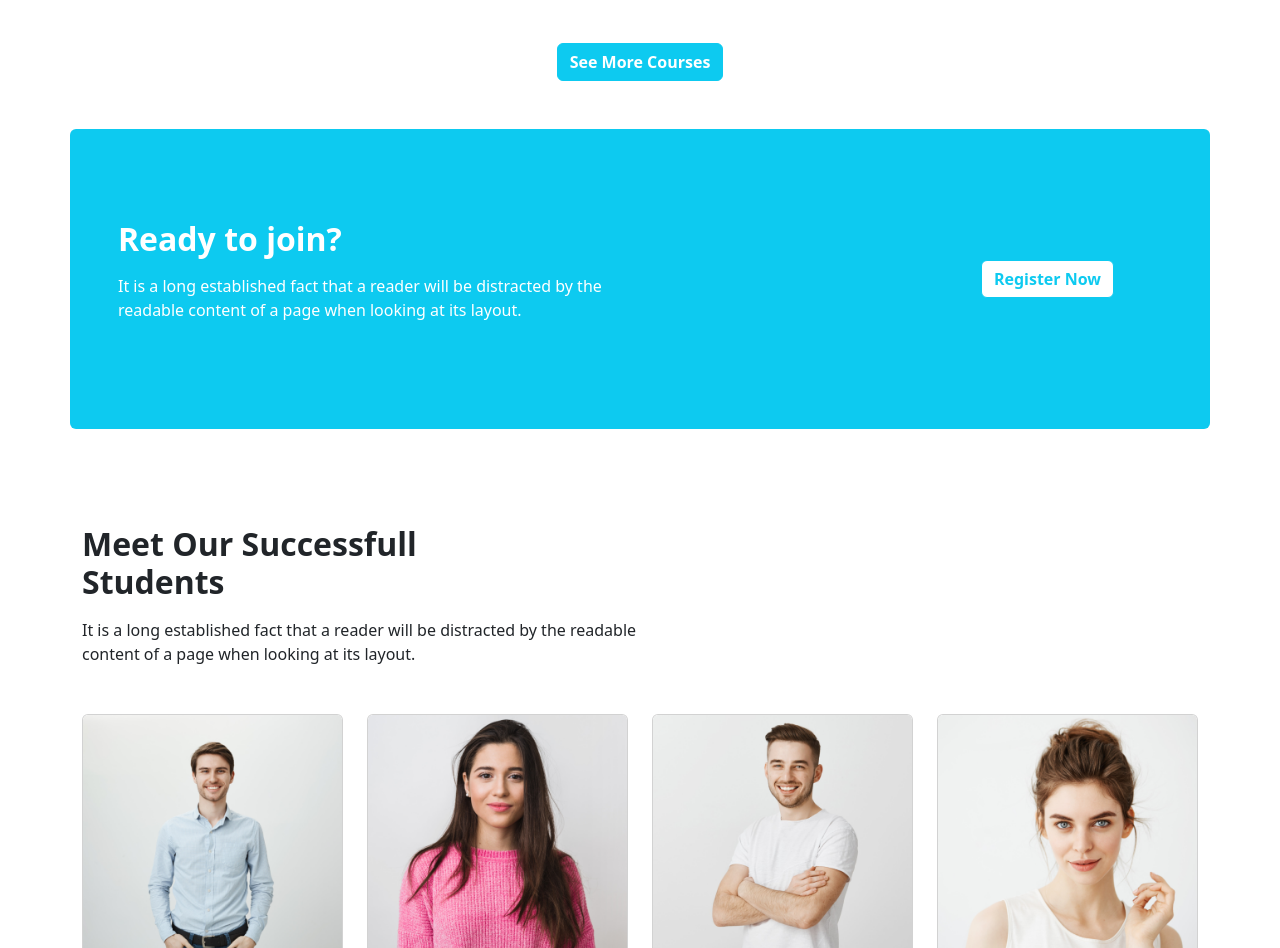
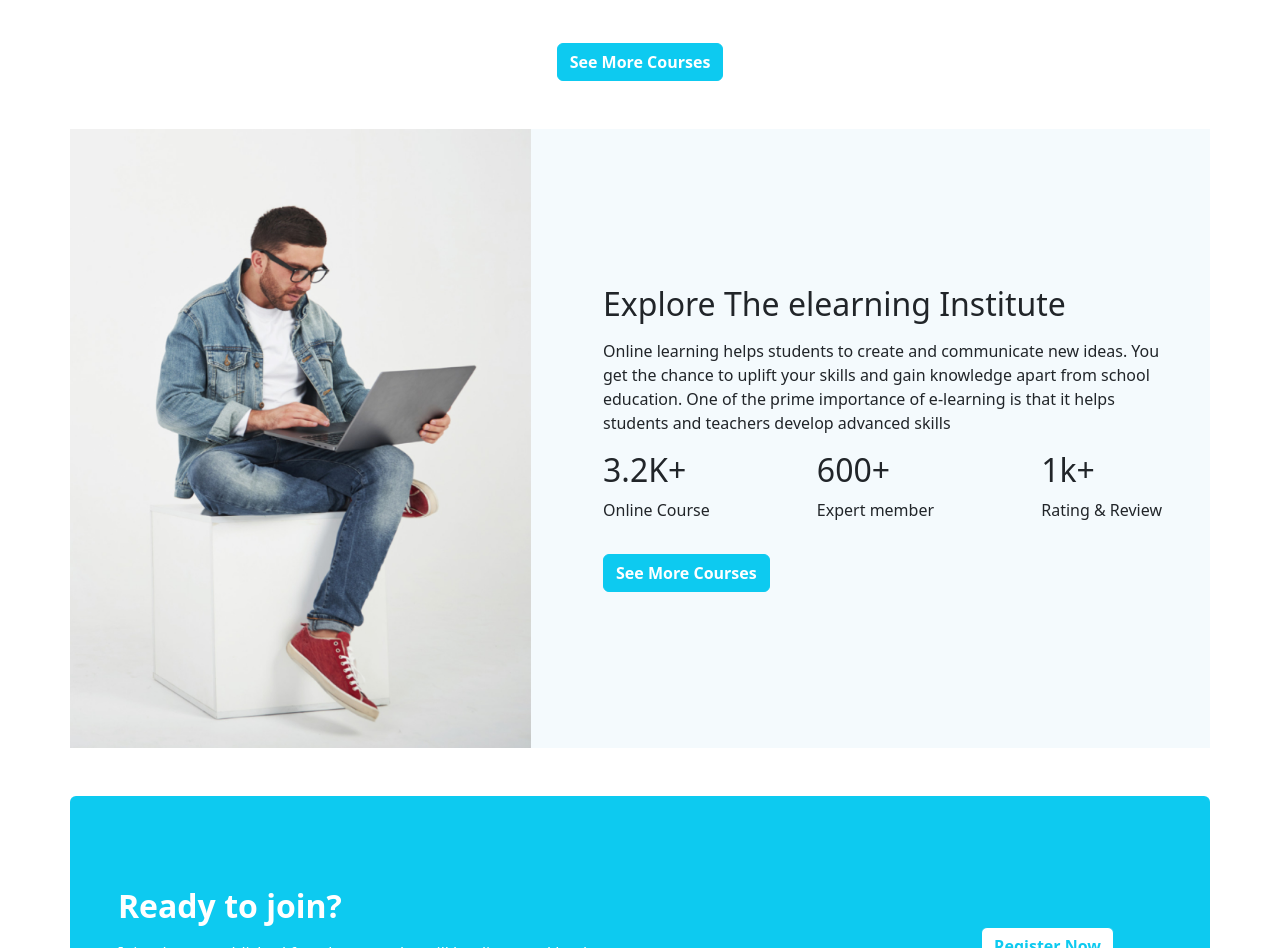
Before and after one commit to Ishrak-Imtiaz/course-station, a plain HTML site: page index.html in a window 1280 px wide. Shown: the part 1500-2448 px from the top of the page. Drawn offline with nearby package versions, Linux system fonts and the light colour scheme.

Commit message:
elearning added

```diff
--- a/index.html
+++ b/index.html
@@ -210,24 +210,41 @@
         </section>
         <!-- courses end  -->
         <!-- explore elearning start  -->
-        <!-- <section class="container my-5 border">
+
+        <section style="background-color:#F4FAFD ;" class="container my-5 px-0">
             <div class="row d-flex align-items-center">
-                <div class="col-5">
+                <div class="col-lg-5">
                     <img class="img-fluid" src="./images/working.png" alt="">
                 </div>
-                <div class="col-7">
-                    <h2>Explore The elearning Institute</h2>
-                    <p>There are many variations of passages of Lorem Ipsum available, but the majority have suffered
-                        alteration in some form, by injected humour, or randomised words which don't look even slightly
-                        believable. If you are going to use a passage of Lorem Ipsum, you need to be sure.
-
-                        Anything embarrassing hidden in the middle of text. All the Lorem Ipsum generators on the
-                        Internet
-                        tend to repeat predefined.</p>
-                    <button type="button" class="btn btn-info text-white fw-semibold">See More Courses</button>
+                <div class="col-lg-7">
+                    <div class="my-5 px-5 px-lg-5">
+                        <h2>Explore The elearning Institute</h2>
+                        <p class="my-3">Online learning helps students to create and communicate new ideas. You get the
+                            chance to
+                            uplift
+                            your skills and gain knowledge apart from school education. One of the prime importance of
+                            e-learning is that it helps students and teachers develop advanced skills</p>
+                        <div class="d-flex justify-content-between">
+                            <div>
+                                <h2>3.2K+</h2>
+                                <p>Online Course</p>
+                            </div>
+                            <div>
+                                <h2>600+</h2>
+                                <p>Expert member</p>
+                            </div>
+                            <div>
+                                <h2>1k+</h2>
+                                <p>Rating & Review</p>
+                            </div>
+                        </div>
+                        <div class="my-3">
+                            <button type="button" class="btn btn-info text-white fw-semibold">See More Courses</button>
+                        </div>
+                    </div>
                 </div>
             </div>
-        </section> -->
+        </section>
         <!-- explore elearning end  -->
         <!-- subscription start  -->
         <section style="height: 300px;"
@@ -264,7 +281,7 @@
                             </div>
                             <div class="modal-footer">
                                 <button type="button" class="btn btn-secondary" data-bs-dismiss="modal">Close</button>
-                                <button type="button" class="btn btn-primary">YES</button>
+                                <button type="button" class="btn btn-info">YES</button>
                             </div>
                         </div>
                     </div>
```
Also changed, not shown: style.css (deleted).
